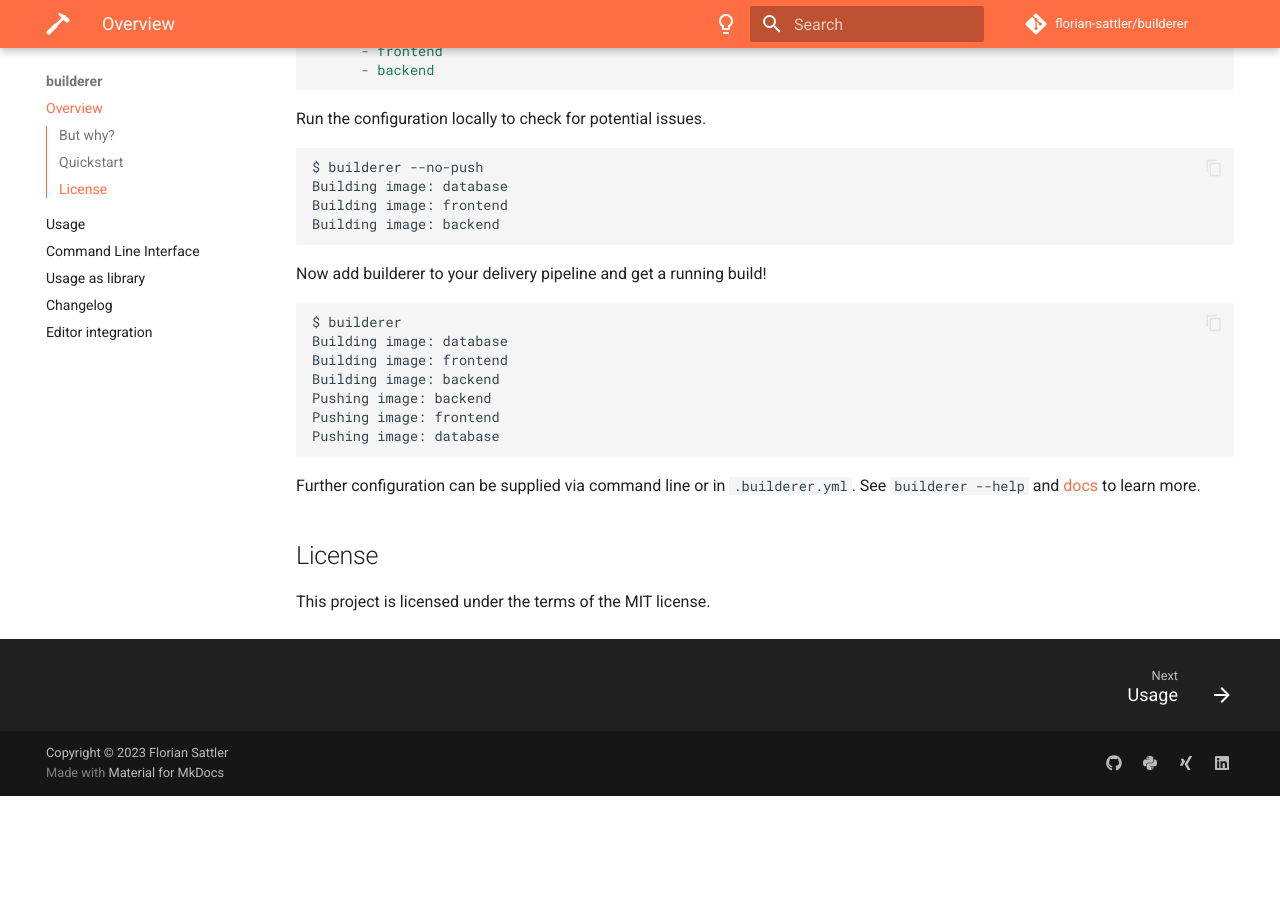
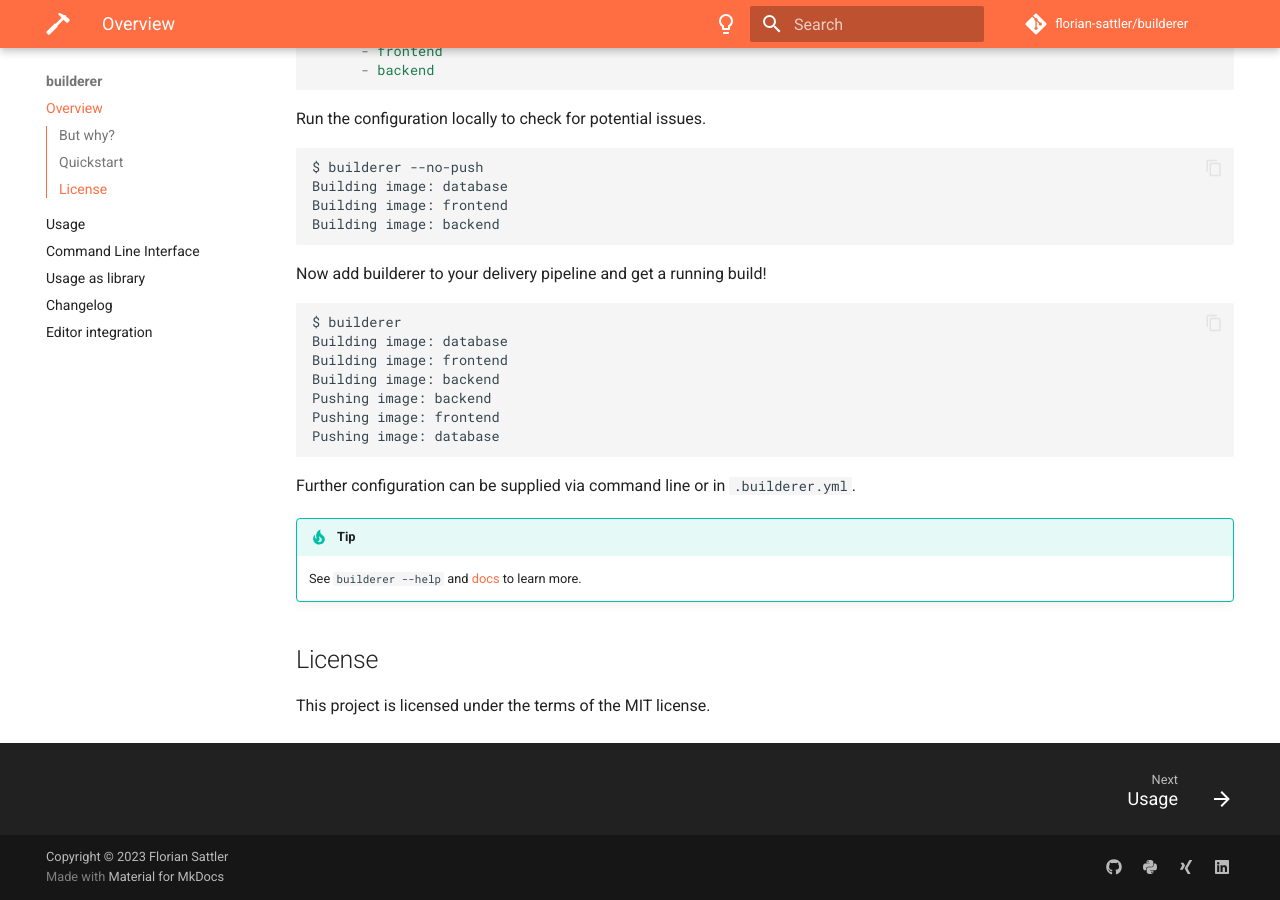
Before and after one commit to florian-sattler/builderer, an MkDocs documentation site: the page built from docs/index.md, in a window 1280 px wide and 900 px high, scrolled down 1096 px. Built offline with MkDocs 1.6.1 and Material for MkDocs 9.7.7, drawn with Linux system fonts in a browser that asks for light colours; comment, search, counter and statistics services are not loaded; before the commit the page ends 1892 px from its top, so only the background shows below that.

Commit message:
updated index

````diff
--- a/docs/index.md
+++ b/docs/index.md
@@ -84,7 +84,10 @@ Pushing image: database
 ```
 
 Further configuration can be supplied via command line or in `.builderer.yml`.
-See `builderer --help` and [docs](https://builderer.florian-sattler.de) to learn more.
+
+!!! TIP
+
+    See `builderer --help` and [docs](https://builderer.florian-sattler.de) to learn more.
 
 ## License
 
````
